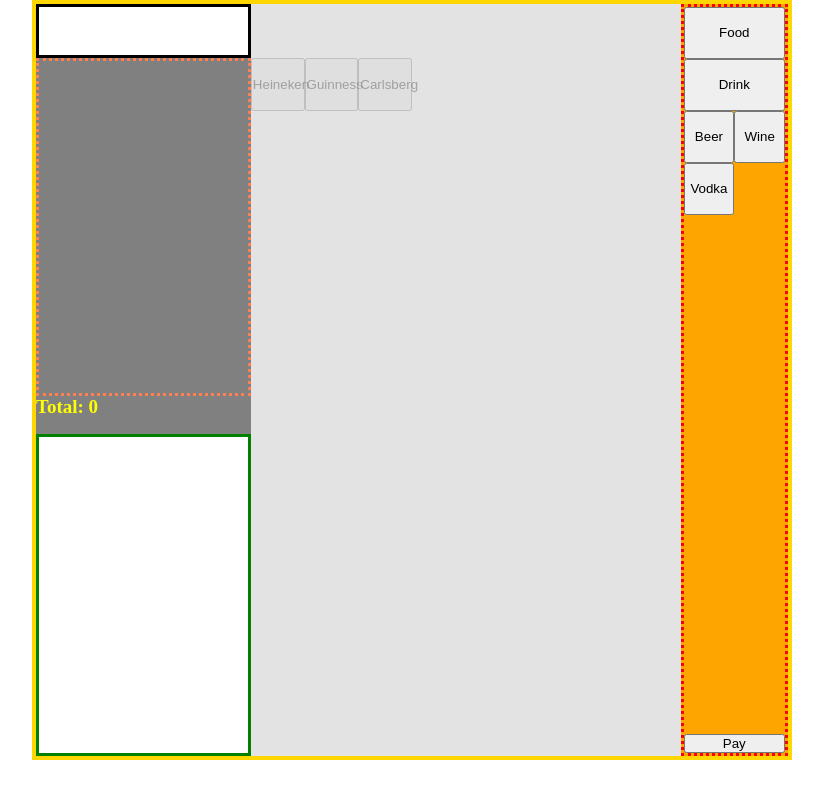
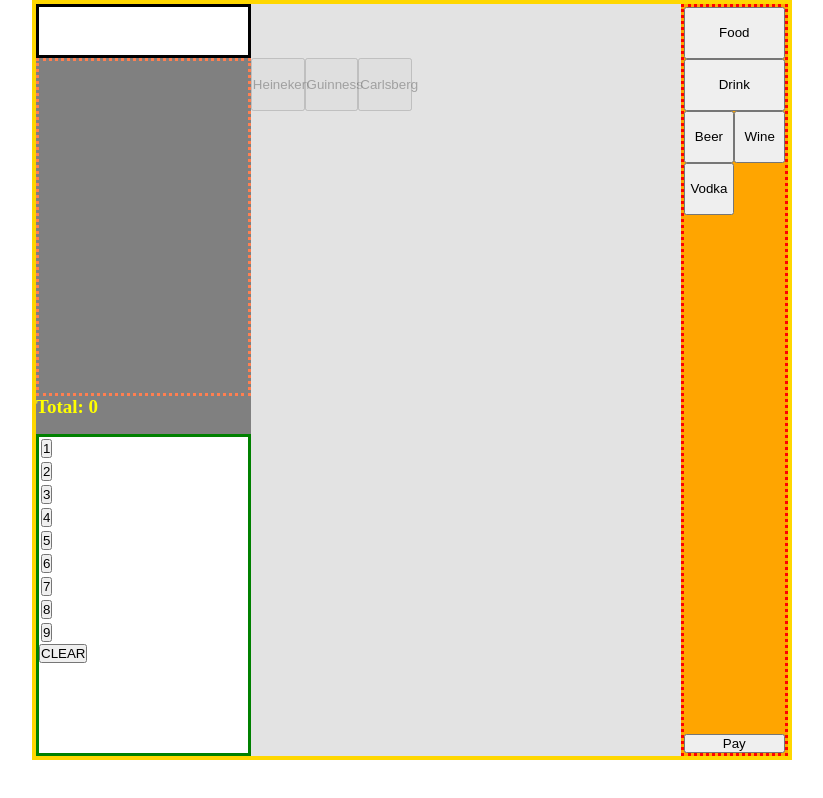
Before and after one commit to kobranocka/till, a Vue app: page / in a window 1280 px wide. Shown: the whole page, without its empty margins (228-1051 px from the left). Built offline with nearby package versions, Linux system fonts and the light colour scheme.

Commit message:
numpad halfway through

```diff
--- a/package.json
+++ b/package.json
@@ -10,7 +10,8 @@
   "dependencies": {
     "core-js": "^3.6.5",
     "mitt": "^3.0.0",
-    "vue": "^3.0.0"
+    "vue": "^3.0.0",
+    "vue-cli": "^2.9.6"
   },
   "devDependencies": {
     "@vue/cli-plugin-babel": "~4.5.0",
--- a/src/assets/wine.json
+++ b/src/assets/wine.json
@@ -37,6 +37,7 @@
         },
         {
             "id":4,
+            "prices":{"125ml":6, "175ml":5, "250ml":7},
             "price":6,
             "name":"Procecco",
             "isAlcoholic":true,
--- a/src/components/Numpad.vue
+++ b/src/components/Numpad.vue
@@ -1,15 +1,34 @@
 <template>
-    <div class="numpad-wrapper"></div>
+    <div class="numpad-wrapper">
+        <table v-for="number in numbers" :key="number">
+            <button v-on:click="clickedNumber(number)">{{number}}</button>
+        </table>
+        <button v-on:click="clear">CLEAR</button>
+    </div>
 </template>
+
 
 <script>
 export default {
-    name: 'Numpad'
+    name: 'Numpad',
+    data(){
+        return{
+            numbers: ["1", "2", "3", "4", "5", "6", "7", "8", "9"]
+        };
+    },
+    methods:{
+        clickedNumber(number){
+            this.emitter.emit("amountChosen", number);
+        },
+        clear(){
+
+        }
+    }
 }
 </script>
 
+
 <style scoped>
-
 .numpad-wrapper{
     border: solid green;
 }
--- a/src/components/Order.vue
+++ b/src/components/Order.vue
@@ -3,7 +3,7 @@
 
       <div class="bill">
           <ul>
-              <li class="bill-item" v-for="item in billItems" :key="item.id"><span class="bill-item-name">{{item.name}}</span><span class="bill-item-price">{{item.price}}</span></li>
+              <li class="bill-item" v-for="item in billItems" :key="item.id"><span class="bill-item-name">{{amount}} {{item.name}}</span><span class="bill-item-price">{{item.price}}</span></li>
           </ul>
       </div>
       <h5 class="total">Total: {{orderTotal}}</h5>
@@ -13,7 +13,7 @@
 <script>
 
 
-
+let amount = 1;
 export default {
     name: 'Order',
     data(){
@@ -22,6 +22,7 @@ export default {
             orderTotal: 0,
             // stacked items
             billItems: [],
+            amount: amount
         }
     },
 
@@ -30,7 +31,7 @@ export default {
         this.emitter.on("itemPressed", (item)=>{
             // create a copy of item and push it to the list
             let copiedItem = Object.assign({}, item);
-            this.orderTotal += copiedItem.price;
+            this.orderTotal += amount * copiedItem.price;
             this.billItems.push(copiedItem);
         })
         // called when payment is made
@@ -46,6 +47,13 @@ export default {
                 this.billItems.push(pay);
             }
         })
+        //test
+        this.emitter.on("amountChosen", (number) => {
+            // do sth with the number
+            this.amount = number
+            this.billItems.push({"name": number})
+        })
+        //test
     },
 }
 </script>
```
Also changed, not shown: 1 other file (tests, documents, lock files or other folders).
